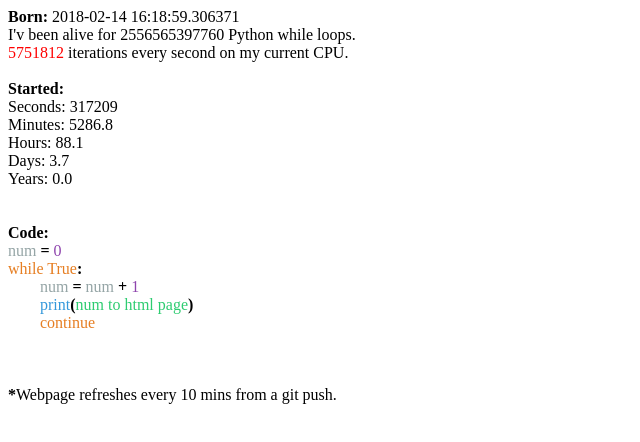
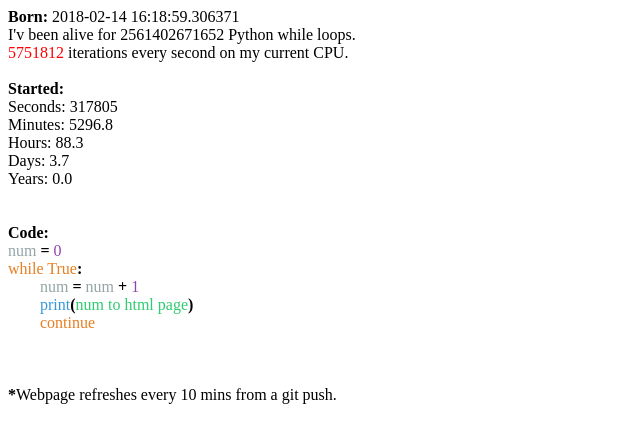
Before and after one commit to hookitup/hookitup.github.io, a plain HTML site: page index.html in a window 1280 px wide. Shown: the full height of the page, 0-640 px from the left. Drawn offline with Linux system fonts and the light colour scheme.

Commit message:
updating index

```diff
--- a/index.html
+++ b/index.html
@@ -1 +1 @@
-<html><head><title>Python while loop</title></head><body><b>Born:</b> 2018-02-14 16:18:59.306371</br>I'v been alive for 2556565397760 Python while loops.</br><font color="red">5751812</font> iterations every second on my current CPU.</body></br></br><b>Started:</b></br>Seconds: 317209</br>Minutes: 5286.8</br>Hours: 88.1</br>Days: 3.7</br>Years: 0.0</br></br></br><b>Code:</b></br><font color=#95A5A6>num</font> <b>=</b> <font color=#8E44AD>0</font></br><font color=#E67E22>while True</font><b>:</b></br>&nbsp&nbsp&nbsp&nbsp&nbsp&nbsp&nbsp <font color=#95A5A6>num</font> <b>=</b> <font color=#95A5A6>num</font> <b>+</b> <font color=#8E44AD>1</font></br>&nbsp&nbsp&nbsp&nbsp&nbsp&nbsp&nbsp <font color=#3498DB>print</font><b>(</b><font color=#2ECC71>num to html page</font><b>)</b></br>&nbsp&nbsp&nbsp&nbsp&nbsp&nbsp&nbsp <font color=#E67E22>continue</font></br></br></br></br><b>*</b>Webpage refreshes every 10 mins from a git push.</html>
+<html><head><title>Python while loop</title></head><body><b>Born:</b> 2018-02-14 16:18:59.306371</br>I'v been alive for 2561402671652 Python while loops.</br><font color="red">5751812</font> iterations every second on my current CPU.</body></br></br><b>Started:</b></br>Seconds: 317805</br>Minutes: 5296.8</br>Hours: 88.3</br>Days: 3.7</br>Years: 0.0</br></br></br><b>Code:</b></br><font color=#95A5A6>num</font> <b>=</b> <font color=#8E44AD>0</font></br><font color=#E67E22>while True</font><b>:</b></br>&nbsp&nbsp&nbsp&nbsp&nbsp&nbsp&nbsp <font color=#95A5A6>num</font> <b>=</b> <font color=#95A5A6>num</font> <b>+</b> <font color=#8E44AD>1</font></br>&nbsp&nbsp&nbsp&nbsp&nbsp&nbsp&nbsp <font color=#3498DB>print</font><b>(</b><font color=#2ECC71>num to html page</font><b>)</b></br>&nbsp&nbsp&nbsp&nbsp&nbsp&nbsp&nbsp <font color=#E67E22>continue</font></br></br></br></br><b>*</b>Webpage refreshes every 10 mins from a git push.</html>
```
